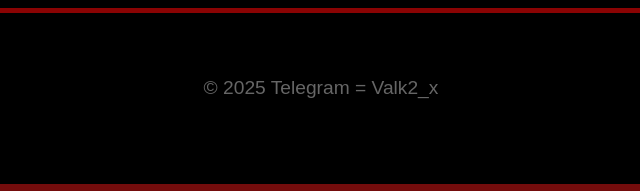
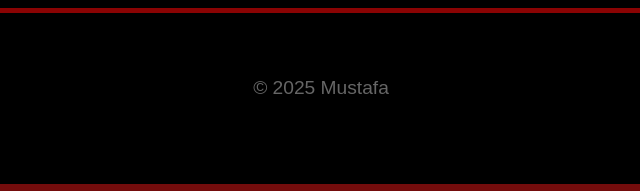
Before and after one commit to Sufi-code/vol.1, a plain HTML site: page index.html in a window 1280 px wide. Shown: the part 4863-5054 px from the top of the page, 319-959 px from the left. Drawn offline with Linux system fonts and the light colour scheme.

Commit message:
Update footer copyright name to Mustafa

```diff
--- a/index.html
+++ b/index.html
@@ -594,7 +594,7 @@
 
     <footer>
 
-        <p style="background:none; border:none; color: #666;">&copy; 2025 Telegram = Valk2_x</p>
+        <p style="background:none; border:none; color: #666;">&copy; 2025 Mustafa </p>
 
     </footer>
 
```
